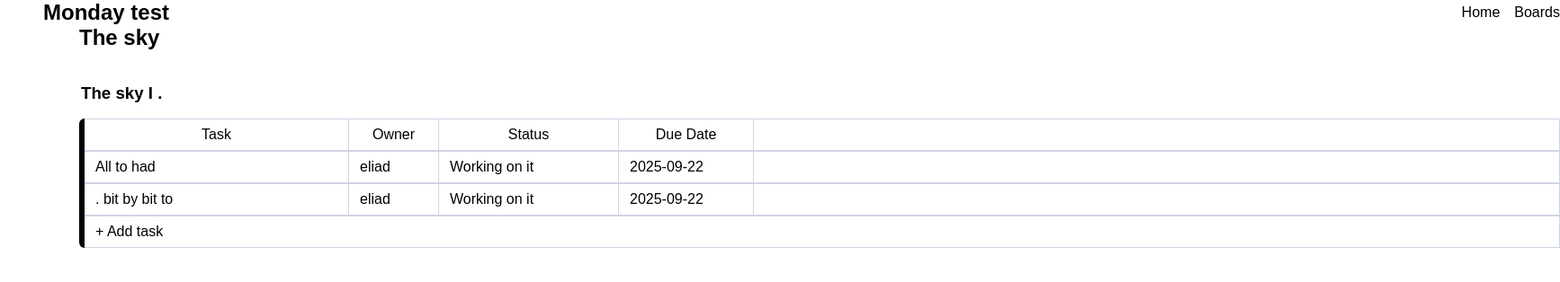
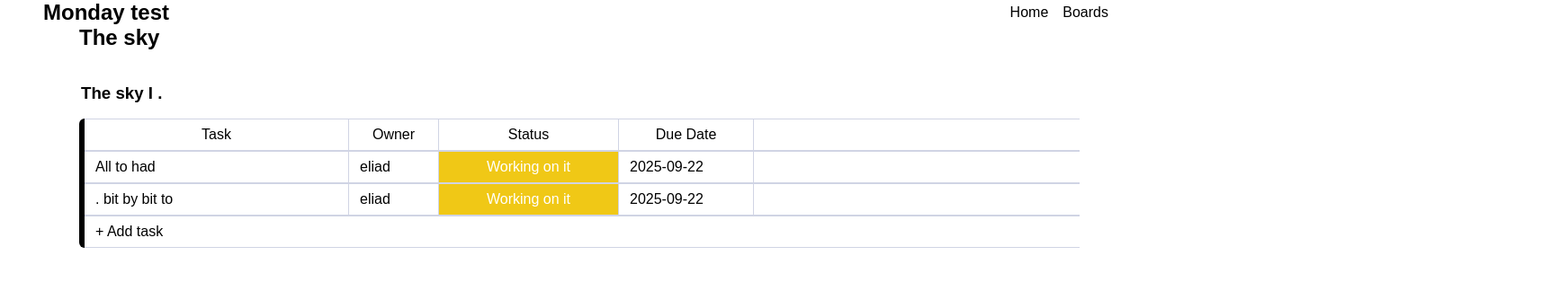
Before and after one commit to Eh2409/monday-test, a React (Vite) app: page /board in a window 1280 px wide. Both pictures are taken after a click on the item "The sky". Shown: the top 314 px of the page at 90% size, 1734 px wide, since content can reach past the window. Built offline with nearby package versions, Linux system fonts and the light colour scheme.

Commit message:
Add status picker

```diff
--- a/src/assets/stlye/cmps/board/_Group.scss
+++ b/src/assets/stlye/cmps/board/_Group.scss
@@ -130,6 +130,10 @@
             height: 100%;
             border-block: 1px solid #d0d4e4;
 
+            &:has(.status-picker) {
+                padding: 0;
+            }
+
             &.add-task {
                 border-inline-end: 0;
             }
--- /dev/null
+++ b/src/assets/stlye/cmps/board/group/_StatusPicker.scss
@@ -0,0 +1,19 @@
+.status-picker {
+    display: flex;
+    align-items: center;
+    justify-content: center;
+    height: 100%;
+    color: white;
+    cursor: pointer;
+
+    select {
+        border: none;
+        outline: none;
+        padding: 0;
+        margin: 0;
+        background-color: inherit;
+        flex-grow: 1;
+        text-align: center;
+        color: inherit
+    }
+}
--- a/src/assets/stlye/main.scss
+++ b/src/assets/stlye/main.scss
@@ -18,4 +18,5 @@
 @import "./cmps/board/BoardList";
 @import "./cmps/board/Group";
 @import "./cmps/board/group/GroupTitleEditor";
+@import "./cmps/board/group/StatusPicker";
 @import "./cmps/AppHeader";
--- a/src/assets/stlye/pages/_BaordDetails.scss
+++ b/src/assets/stlye/pages/_BaordDetails.scss
@@ -1,8 +1,8 @@
 .board-details {
     position: relative;
-    // width: 90vw;
-    // height: 90vh;
-    // overflow: auto;
+    width: 90vw;
+    height: 90vh;
+    overflow: auto;
 
     .board-header {
         // position: sticky;
--- a/src/cmps/board/Group.jsx
+++ b/src/cmps/board/Group.jsx
@@ -1,10 +1,17 @@
 import { GroupTitleEditor } from "./group/GroupTitleEditor.jsx"
+import { StatusPicker } from "./group/StatusPicker.jsx"
 import { TaskNameEditor } from "./group/TaskNameEditor.jsx"
 
 export function Group({ group, columns, saveGroupTitle, onAddTask, onUpdateTaskName,
-    onRemoveTask, onRemoveGroup, canRemoveGroup }) {
+    onRemoveTask, onRemoveGroup, canRemoveGroup, labels, onUpdateTask }) {
 
     var columnsTitles = columns.map(col => col.title) || []
+
+    function setTaskToUpdate(newVal, item, valType) {
+        const itemCopy = structuredClone(item)
+        itemCopy[valType] = newVal
+        onUpdateTask(itemCopy, group.id)
+    }
 
     return (
         <section className="group" style={{ '--before-columns': group.color }}>
@@ -53,7 +60,18 @@ export function Group({ group, columns, saveGroupTitle, onAddTask, onUpdateTaskN
                             </div>
                         </div>
                         {columns.map(col => {
-                            return <div key={col.id} className="cell">{item[col.id] || ''}</div>
+                            const value = item[col.id]
+                            if (col.id === 'status') {
+                                return <div key={col.id} className="cell">
+                                    {DynamicCmp(col.id, value,
+                                        (newStatus) => setTaskToUpdate(newStatus, item, col.type),
+                                        labels
+                                    )}
+                                </div>
+                            } else {
+                                return <div key={col.id} className="cell">{value}</div>
+                            }
+
                         })}
                         < div className="cell full"></div>
                     </div>
@@ -72,3 +90,14 @@ export function Group({ group, columns, saveGroupTitle, onAddTask, onUpdateTaskN
         </section >
     )
 }
+
+
+
+export function DynamicCmp(type, value, onUpdate, labels) {
+    switch (type) {
+        case 'status':
+            return <StatusPicker status={value} labels={labels} onUpdate={onUpdate} />
+        default:
+            return <p>UNKNOWN {type}</p>
+    }
+}
--- /dev/null
+++ b/src/cmps/board/group/StatusPicker.jsx
@@ -0,0 +1,56 @@
+import { useEffect, useState } from "react";
+
+export function StatusPicker({ status, onUpdate, labels = [] }) {
+
+    const [statusToEdit, setStatusToEdit] = useState(status)
+    const [isEditing, setIsEditing] = useState(false)
+
+    useEffect(() => {
+        if (statusToEdit !== status) {
+            setStatusToEdit(status)
+        }
+    }, [status])
+
+
+    function onChange(newStatus) {
+        setIsEditing(false)
+        // if (newStatus !== status) {
+        //     setStatusToEdit(newStatus)
+        //     onUpdate(newStatus)
+        // }
+
+        setStatusToEdit(newStatus)
+        onUpdate(newStatus)
+    }
+
+    return (
+        <div className="status-picker"
+            style={{ backgroundColor: labels.find(l => l.title === statusToEdit)?.color || 'gray' }}
+            onClick={() => setIsEditing(true)}>
+            {isEditing
+                ? <select
+                    className="edit-mode"
+                    name="status"
+                    id="status"
+                    value={statusToEdit}
+                    onChange={(e) => onChange(e.target.value)}
+                    onBlur={() => setIsEditing(false)}
+                    autoFocus
+                >
+
+                    {labels.length > 0 && labels.map(l => {
+                        return <option
+                            style={{ backgroundColor: l.color }}
+                            key={l.id}
+                            value={l.title}
+                        >{l.title}</option>
+                    })}
+                </select>
+                : <span>
+                    {statusToEdit}
+                </span>
+            }
+
+        </div>
+    )
+}
--- a/src/pages/BoardDetails.jsx
+++ b/src/pages/BoardDetails.jsx
@@ -117,6 +117,21 @@ export function BoardDetails(props) {
         }))
     }
 
+    function onUpdateTask(taskToSave, groupId) {
+        setPrevBoard(board)
+        setBoard(prev => ({
+            ...prev,
+            groups: prev.groups.map(g => {
+                if (g.id === groupId) {
+                    return {
+                        ...g, items: g.items.map(item => item.id === taskToSave.id ? taskToSave : item)
+                    }
+                }
+                return g
+            })
+        }))
+    }
+
 
     if (!board) return 'loading....'
     return (
@@ -137,6 +152,8 @@ export function BoardDetails(props) {
                     onRemoveTask={onRemoveTask}
                     onRemoveGroup={onRemoveGroup}
                     canRemoveGroup={board.groups?.length > 1}
+                    labels={board.labels}
+                    onUpdateTask={onUpdateTask}
                 />
             ))}
         </div>
--- a/src/services/board/board.service.local.js
+++ b/src/services/board/board.service.local.js
@@ -56,6 +56,23 @@ function _createBoard() {
         _id: makeId(),
         name: makeLorem(1),
         createdAt: Date.now(),
+        labels: [
+            {
+                id: 'l101',
+                title: 'Done',
+                color: '#23cf51',
+            },
+            {
+                id: 'l102',
+                title: 'Working on it',
+                color: '#f0c816',
+            },
+            {
+                id: 'l103',
+                title: 'Stuck',
+                color: '#f03e16',
+            },
+        ],
         state: '',
         columns: [
             { id: 'owner', title: 'owner', type: 'owner' },
```
Also changed, not shown: src/assets/stlye/cmps/board/group/_GroupTitleEditor.scss (renamed from src/assets/stlye/cmps/board/group/GroupTitleEditor.scss).
